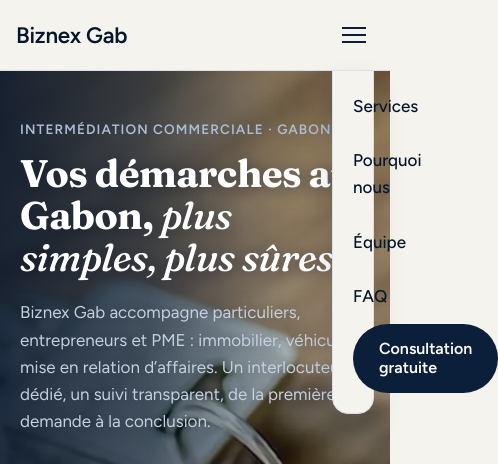
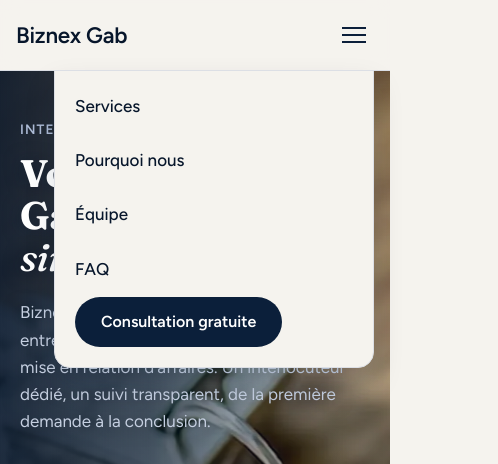
Before and after one commit to Ben-dev185/biznexgab, a plain HTML site: page index.html in a window 390 px wide. Both pictures are taken after a click on the button "Ouvrir le menu". Shown: the top 464 px of the page, 498 px wide, since content can reach past the window. Drawn offline with Linux system fonts and the light colour scheme.

Commit message:
Correction menu déroulant mobile

```diff
--- a/css/style.css
+++ b/css/style.css
@@ -724,7 +724,8 @@ details[open] .faq-rep {
 
     .burger {
   display: block;
-    margin-left: auto
+  margin-left: auto;
+  flex-shrink: 0;
 }
 
   .nav {
@@ -738,12 +739,13 @@ details[open] .faq-rep {
   position: absolute;
   top: 100%;
   right: 0;
+  width: min(320px, calc(100vw - 2rem));
+  z-index: 100;
 }
 
   nav ul {
-    position: absolute;
-    inset: 100% 0 auto auto;
-    width: min(320px, 100%);
+  position: static;
+  width: 100%;
   background: var(--papier);
   flex-direction: column;
   align-items: stretch;
@@ -752,9 +754,8 @@ details[open] .faq-rep {
   border: 1px solid var(--trait);
   border-radius: 0 0 var(--r) var(--r);
   box-shadow: 0 16px 30px rgba(11, 31, 58, .15);
-    display: none
+  display: none;
 }
-
   nav ul.ouvert {
     display: flex
   }
```
Lines whose indentation alone changed are shown as unchanged.
